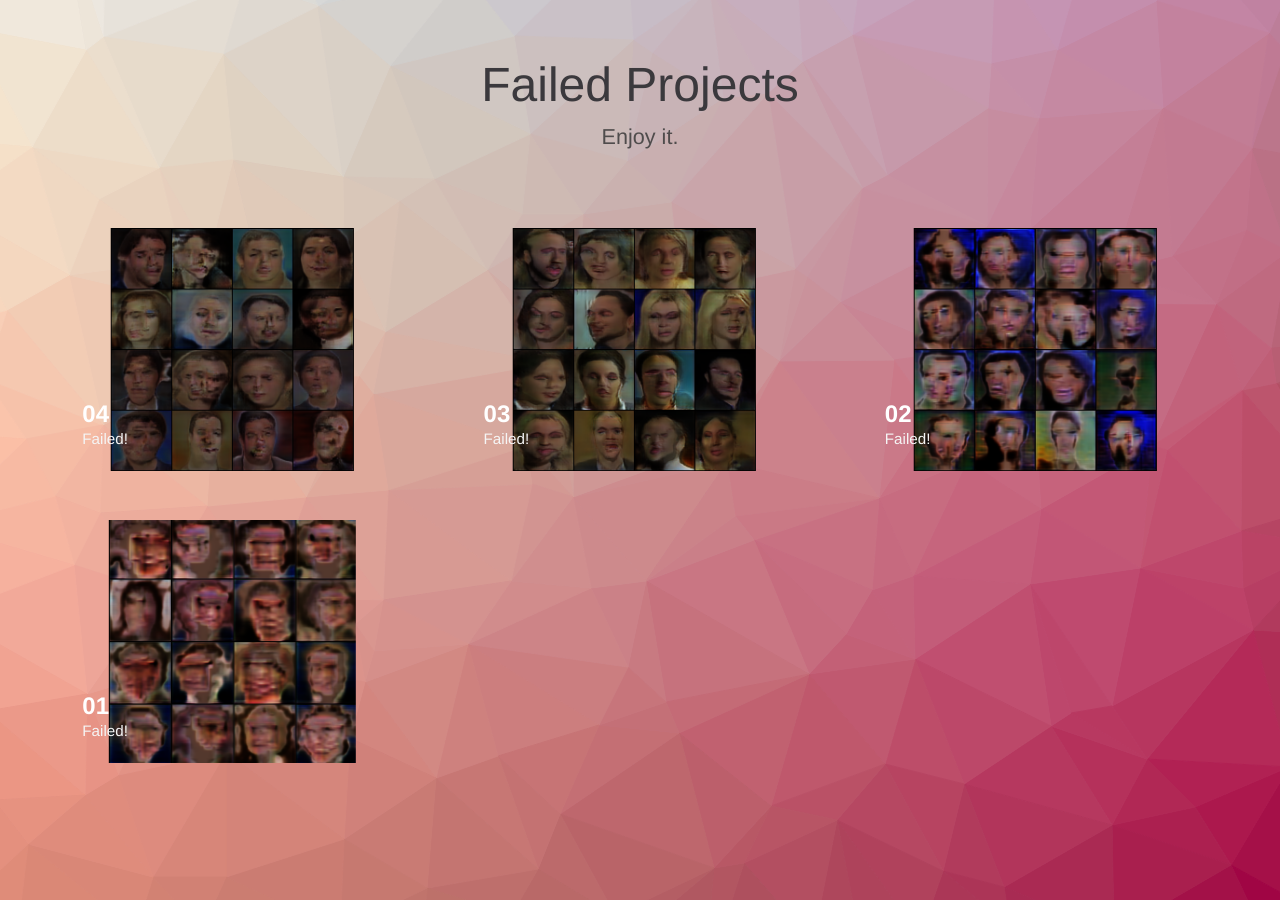
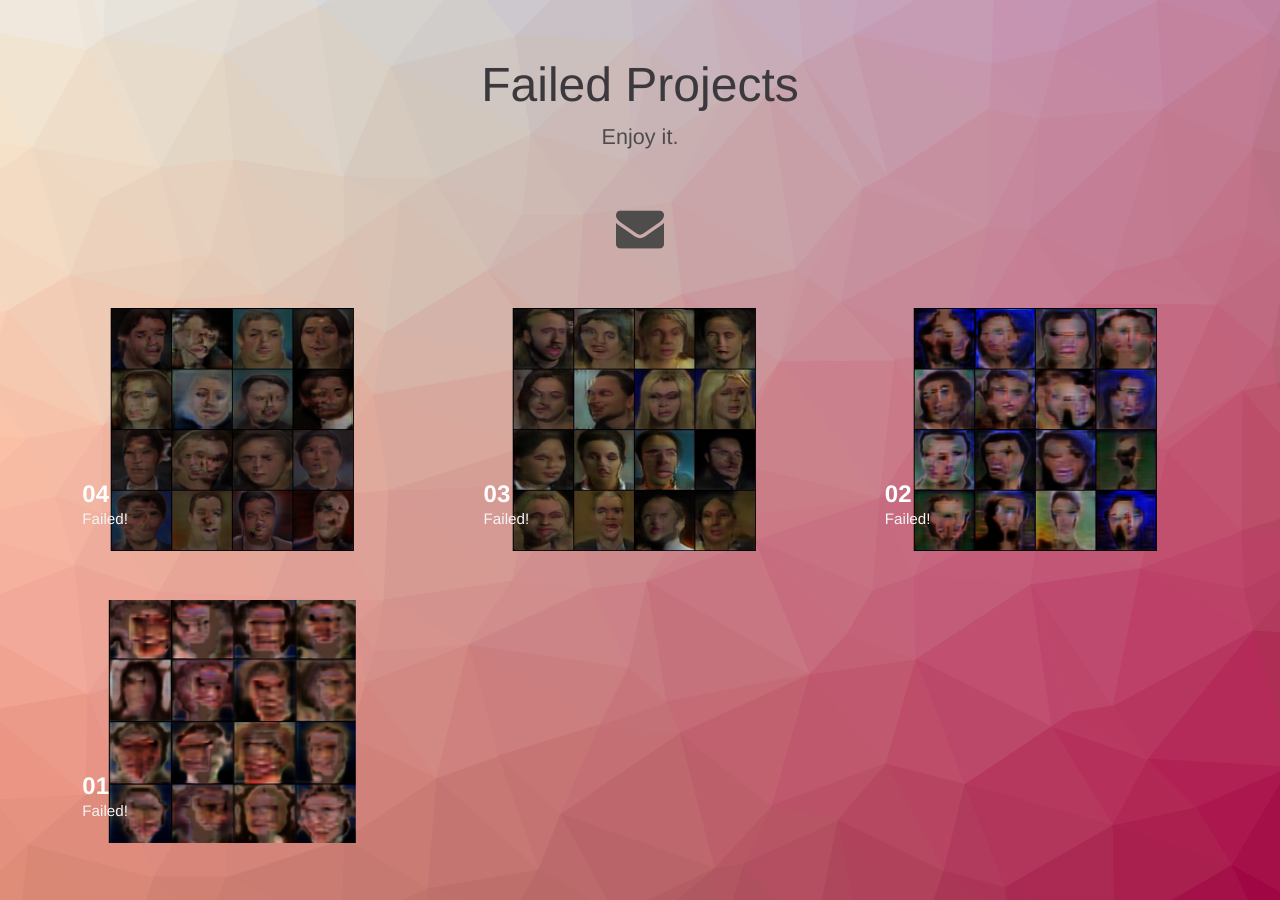
Before and after one commit to failedprojects/failedprojects.github.io, a Jekyll site: the page built from index.html, in a window 1280 px wide. Built offline with Jekyll 4.4.1, drawn with Linux system fonts in a browser that asks for light colours.

Commit message:
add email & author

```diff
--- a/index.html
+++ b/index.html
@@ -29,14 +29,15 @@
 <div class="container">
     <header class="header">
         <h1>Failed Projects<span>Enjoy it.</span></h1>
-        <!--
+
         <nav class="links">
-            <a href="#"><i class="fa fa-twitter-square fa-3x"></i></a>
+            <a href="mailto:failedprojects101@gmail.com"><i class="fa fa-envelope fa-3x"></i></a>
+            <!--
             <a href="#"><i class="fa fa-instagram fa-3x"></i></a>
             <a href="#"><i class="fa fa-facebook-square fa-3x"></i></a>
             <a href="#"><i class="fa fa-tumblr-square fa-3x"></i></a>
+            -->
         </nav>
-        -->
     </header>
     <div class="content">
         <!-- trianglify pattern container -->
@@ -69,8 +70,8 @@
                                     Not Yet Author
                                     hided by @s
                                 <img class="meta__avatar" src="{{ post.avatar }}"/>
+                                -->
                                 <span class="meta__author">{{ post.author }}</span>
-                                -->
                                 <span class="meta__date">{{ post.date | date: "%Y-%m-%d" }}</span>
                             </div>
                             {{ post.content }}
```
